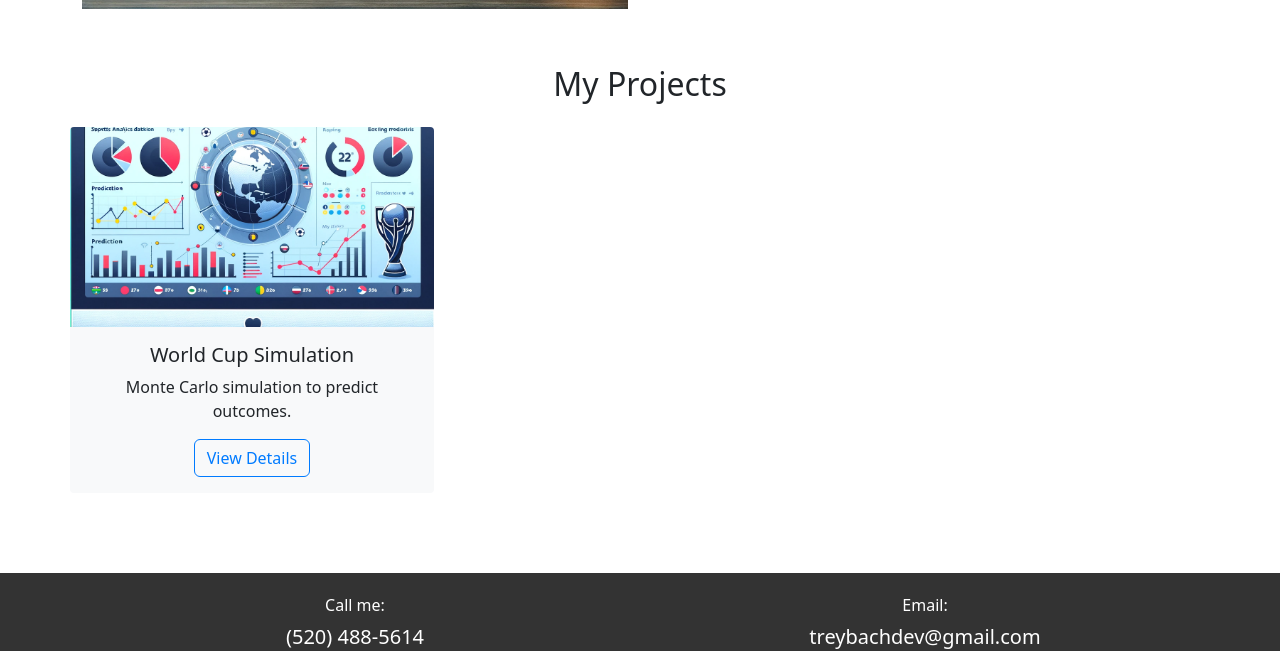
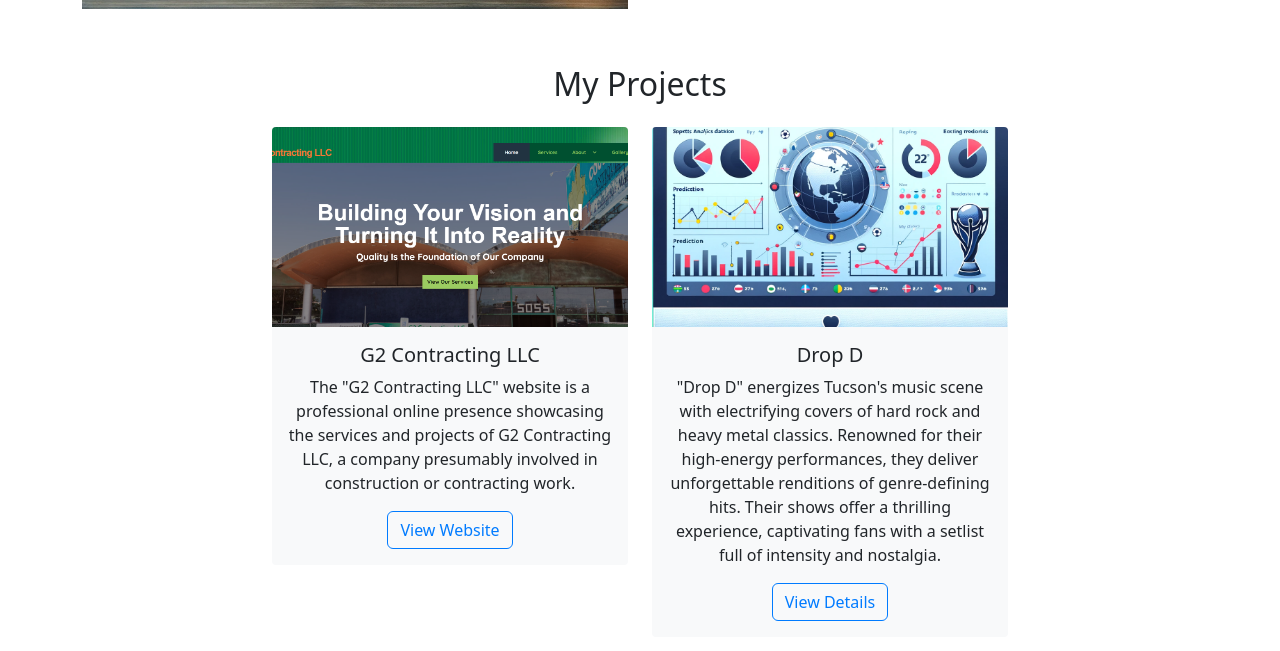
Before and after one commit to TreyMBach/Personal-Portfolio, a plain HTML site: page index.html in a window 1280 px wide. Shown: the part 1061-1712 px from the top of the page. Drawn offline with nearby package versions, Linux system fonts and the light colour scheme.

Commit message:
Update to Projects Section

```diff
--- a/css/styles.css
+++ b/css/styles.css
@@ -256,6 +256,18 @@
     color: #ffffff;
 }
 
+.row {
+    display: flex;
+    justify-content: center;
+}
+
+@media (max-width: 767px) {
+    .col-md-4 {
+        max-width: 100%;
+        flex: 0 0 100%; /* This ensures that on small screens, the column takes full width */
+    }
+}
+
 @media (max-width: 767px) {
     .col-md-4 {
         max-width: 100%;
--- a/index.html
+++ b/index.html
@@ -54,17 +54,32 @@
             <h2 class="text-center mb-4">My Projects</h2>
             <div class="row">
                 <!-- Project 1 -->
+                <div class="row justify-content-center">
+                        <div class="col-md-4 mb-4">
+                            <div class="project-card">
+                                <img src="./images/g2contractingllc.png" alt="World Cup Project" class="project-image img-fluid">
+                                <div class="project-info">
+                                    <h5>G2 Contracting LLC</h5>
+                                    <p>
+                                        The "G2 Contracting LLC" website is a professional online presence showcasing the services and projects of G2 Contracting LLC, a company presumably involved in construction or contracting work.</p>
+                                    <a href="https://g2contractingllc.com/" class="btn btn-outline-primary">View Website</a>
+                                </div>
+                            </div>
+                        </div>
+                        <!-- Project 2 -->
                         <div class="col-md-4 mb-4">
                             <div class="project-card">
                                 <img src="./images/worldcupsimulation.png" alt="World Cup Project" class="project-image img-fluid">
                                 <div class="project-info">
-                            <h5>World Cup Simulation</h5>
-                            <p>Monte Carlo simulation to predict outcomes.</p>
+                                    <h5>Drop D</h5>
+                                    <p>
+                                        "Drop D" energizes Tucson's music scene with electrifying covers of hard rock and heavy metal classics. Renowned for their high-energy performances, they deliver unforgettable renditions of genre-defining hits. Their shows offer a thrilling experience, captivating fans with a setlist full of intensity and nostalgia.
+                                    </p>
                                     <a href="https://github.com/code50/64717193/tree/main/python/world-cup" class="btn btn-outline-primary">View Details</a>
                                 </div>
                             </div>
                         </div>
-                <!-- Additional projects follow the same structure -->
+                    </div>
                 </div>
         </main>
 
```
Also changed, not shown: images/g2contractingllc.png (added), 1 other file. Lines whose indentation alone changed are shown as unchanged.
